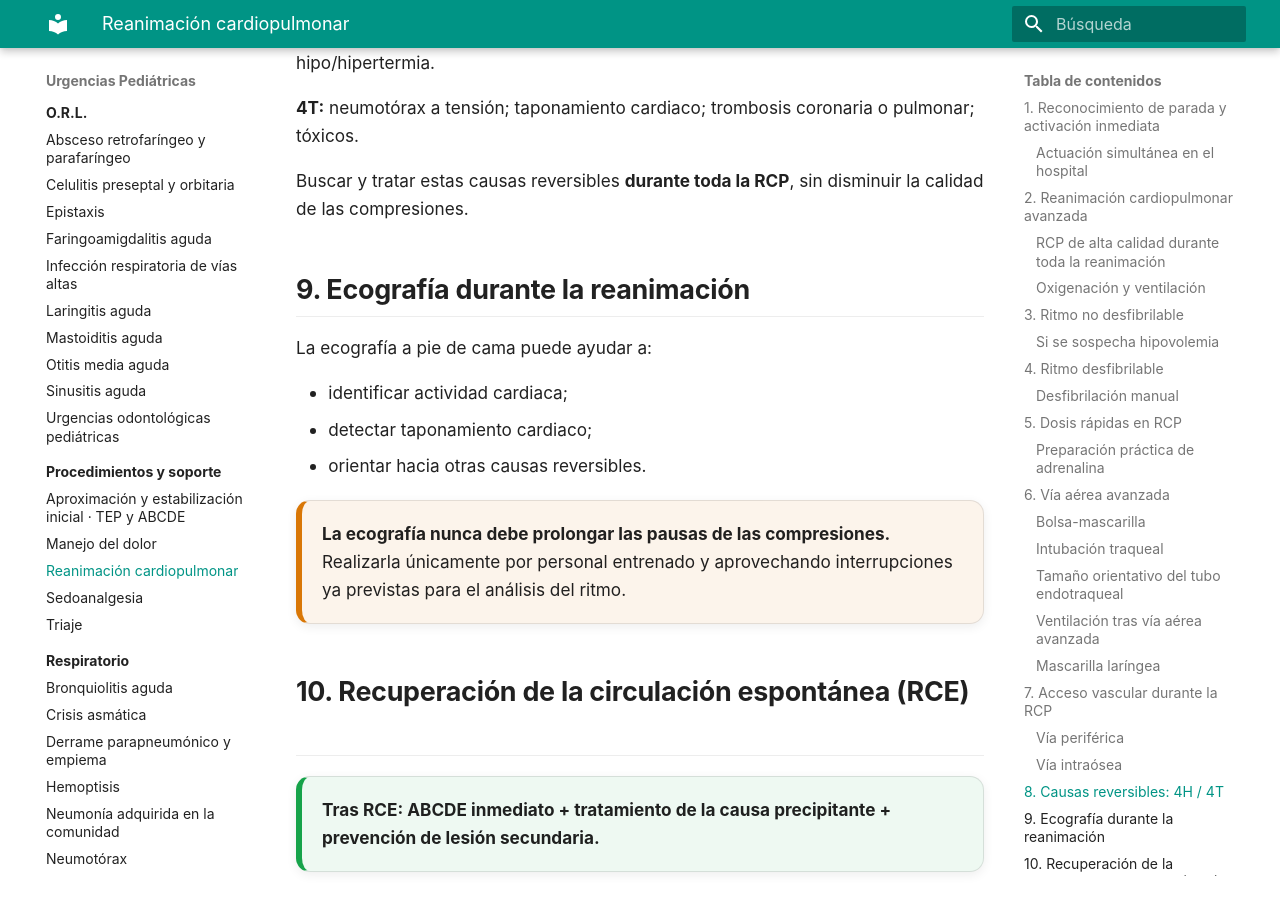
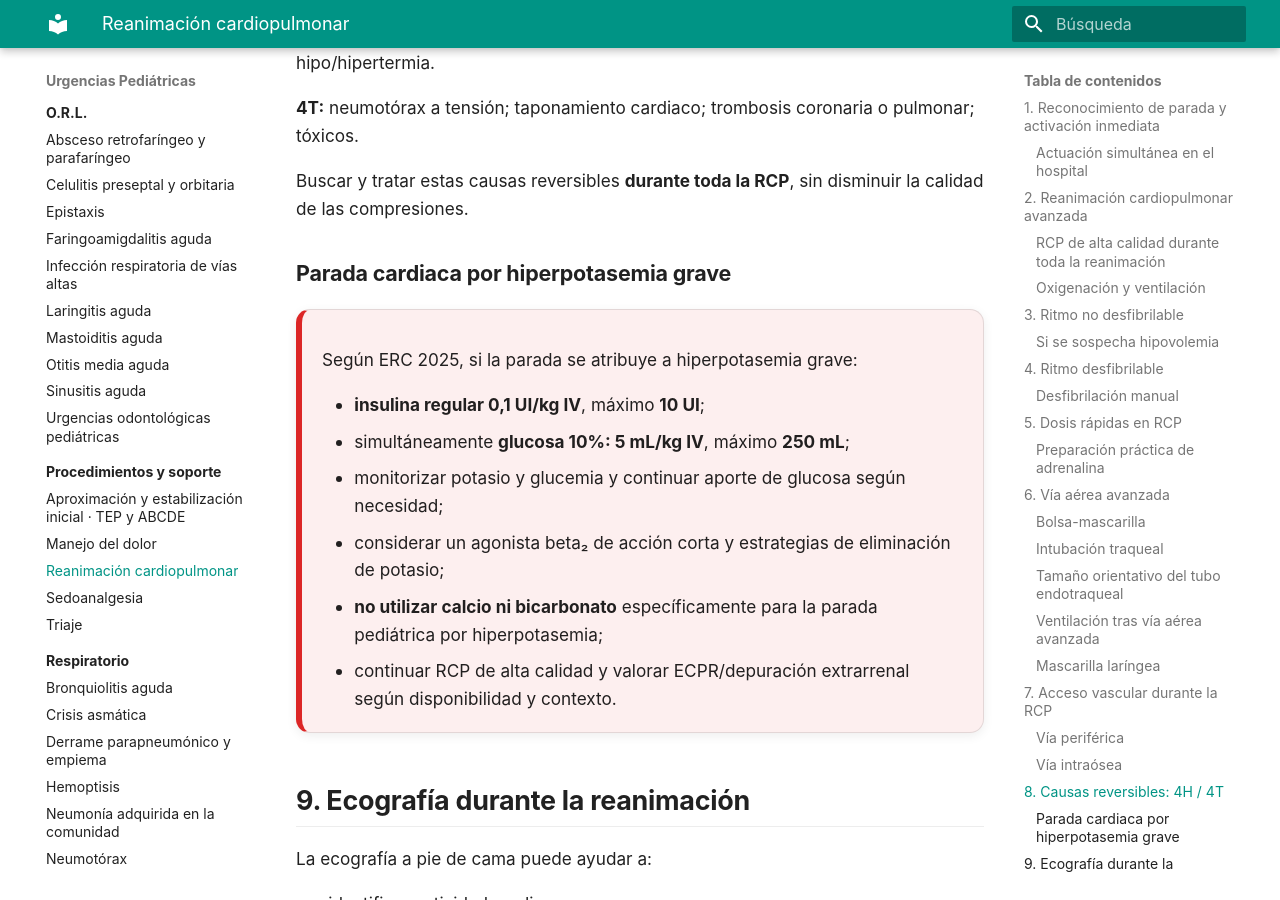
Before and after one commit to gonzaloares/urgencias-pediatricas, an MkDocs documentation site: the page built from docs/procedimientos/reanimacion-cardiopulmonar.md, in a window 1280 px wide and 900 px high, scrolled down 8502 px. Built offline with MkDocs 1.6.1 and Material for MkDocs 9.7.7, drawn with Linux system fonts in a browser that asks for light colours.

Commit message:
Alinea hiperpotasemia en RCP con ERC 2025

```diff
--- a/docs/procedimientos/reanimacion-cardiopulmonar.md
+++ b/docs/procedimientos/reanimacion-cardiopulmonar.md
@@ -144,8 +144,8 @@
 | **Adrenalina IV/IO** | **0,01 mg/kg = 10 µg/kg** | Máx. **1 mg** · repetir cada **4 min** | Concentración **0,1 mg/mL**: **0,1 mL/kg**. No desfibrilable: lo antes posible. FV/TVsp: tras 3.ª descarga. Lavar la vía con SSF tras el bolo. |
 | **Amiodarona IV/IO** | **5 mg/kg** | Tras 3.ª descarga: máx. **300 mg** · tras 5.ª: máx. **150 mg** | FV/TVsp refractaria. |
 | **Lidocaína IV/IO** | **1 mg/kg** | Máx. **100 mg** | Alternativa a amiodarona. |
-| **Bicarbonato sódico IV/IO** | **1 mEq/kg** | Máx. **50 mEq** | No rutinario. Considerar en hiperpotasemia o intoxicación por bloqueadores de canales de sodio. |
-| **Calcio IV/IO** | **0,2 mEq/kg** | Máx. **10 mEq** | Gluconato cálcico 10%: **0,4 ml/kg**. Cloruro cálcico 10%: **0,2 ml/kg**. |
+| **Bicarbonato sódico IV/IO** | **1 mEq/kg** | Máx. **50 mEq** | No rutinario. Considerar especialmente en intoxicación por bloqueadores de canales de sodio. **No usar para la parada pediátrica por hiperpotasemia según ERC 2025.** |
+| **Calcio IV/IO** | **0,2 mEq/kg** | Máx. **10 mEq** | No rutinario. Reservar para hipocalcemia, sobredosis de bloqueadores de canales de calcio o hipermagnesemia. Gluconato cálcico 10%: **0,4 mL/kg**; cloruro cálcico 10%: **0,2 mL/kg**. **No usar en la parada pediátrica por hiperpotasemia según ERC 2025.** |
 | **Sulfato de magnesio IV/IO** | **50 mg/kg** | Máx. **2 g** | Torsade de pointes / TV polimorfa asociada a QT largo. |
 | **Suero fisiológico** | **10 ml/kg** | Reevaluar tras cada bolo | Si AESP con sospecha de hipovolemia. |
 | **Desfibrilación** | **4 J/kg** | En refractaria: considerar hasta **8 J/kg** · máx. **360 J** | Reanudar RCP inmediatamente tras cada descarga. |
@@ -265,6 +265,21 @@
 **4T:** neumotórax a tensión; taponamiento cardiaco; trombosis coronaria o pulmonar; tóxicos.
 
 Buscar y tratar estas causas reversibles **durante toda la RCP**, sin disminuir la calidad de las compresiones.
+
+### Parada cardiaca por hiperpotasemia grave
+
+<div class="clinical-card clinical-card-danger" markdown="1">
+
+Según ERC 2025, si la parada se atribuye a hiperpotasemia grave:
+
+- **insulina regular 0,1 UI/kg IV**, máximo **10 UI**;
+- simultáneamente **glucosa 10%: 5 mL/kg IV**, máximo **250 mL**;
+- monitorizar potasio y glucemia y continuar aporte de glucosa según necesidad;
+- considerar un agonista beta₂ de acción corta y estrategias de eliminación de potasio;
+- **no utilizar calcio ni bicarbonato** específicamente para la parada pediátrica por hiperpotasemia;
+- continuar RCP de alta calidad y valorar ECPR/depuración extrarrenal según disponibilidad y contexto.
+
+</div>
 
 <a id="ecografia"></a>
 ## 9. Ecografía durante la reanimación
```
